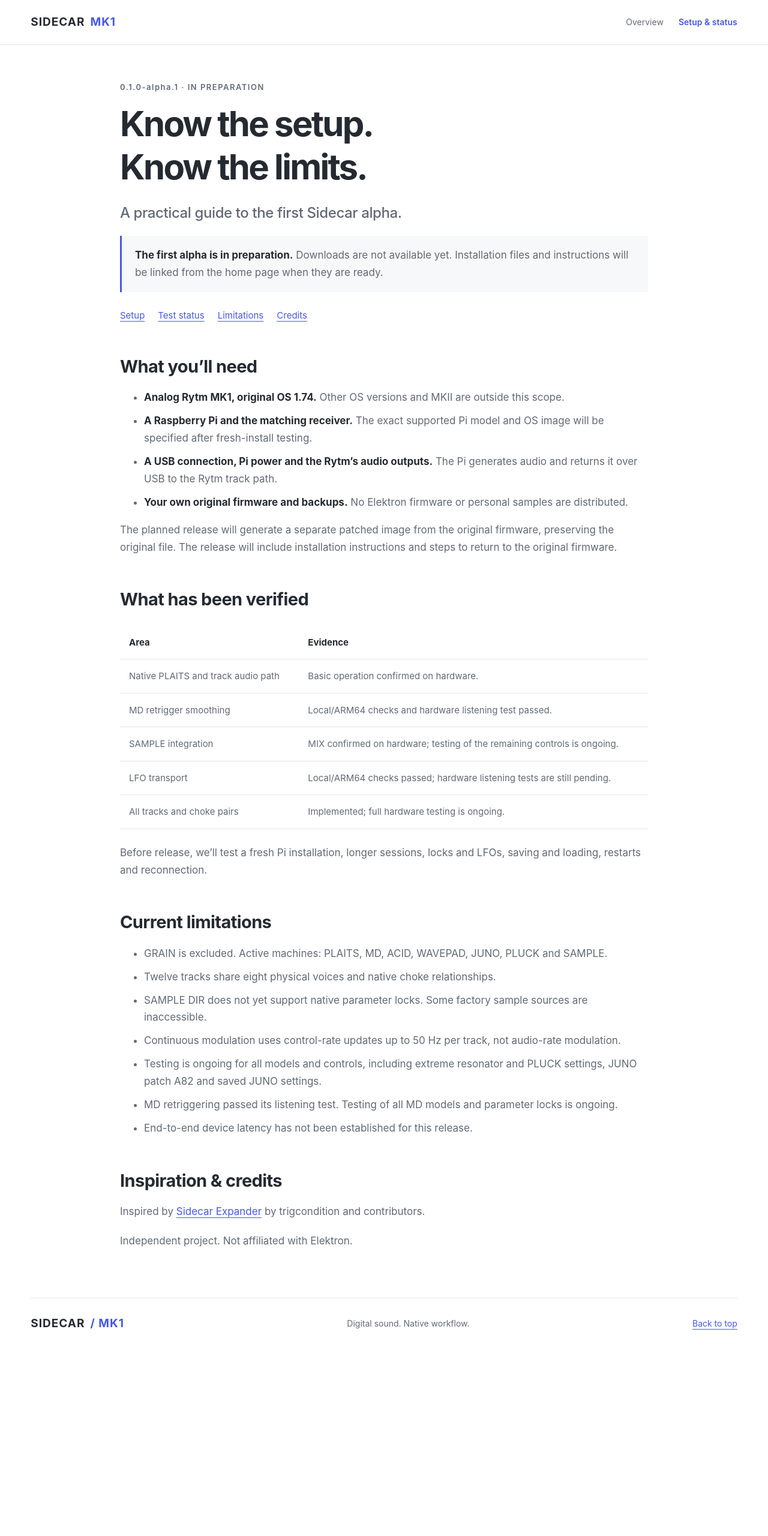
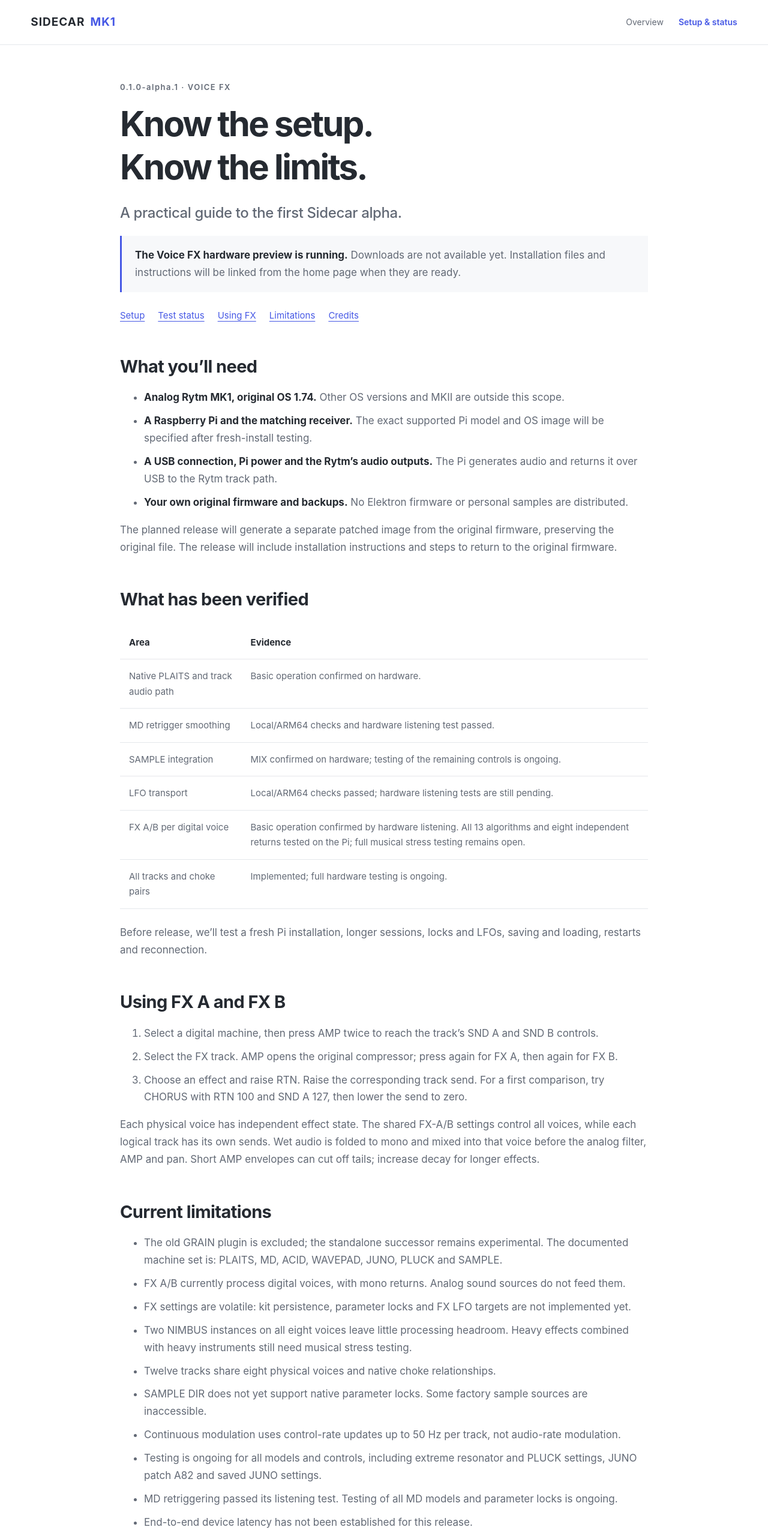
Before and after one commit to tmk009/Sidecar-MK1, a plain HTML site: page site/guide.html in a window 1280 px wide. Shown: the top 2560 px of the page at 60% size. Before the commit the page ends 2248 px from the top, so only its background shows below. Drawn offline with Linux system fonts and the light colour scheme.

Commit message:
0.1.0-alpha.1 – Voice FX

```diff
--- a/site/guide.html
+++ b/site/guide.html
@@ -20,16 +20,17 @@
 </div>
 </header>
 <main class="wrap guide" id="main">
-<p class="eyebrow">0.1.0-alpha.1 · IN PREPARATION</p>
+<p class="eyebrow">0.1.0-alpha.1 · VOICE FX</p>
 <h1>Know the setup.<br>Know the limits.</h1>
 <p class="lead">A practical guide to the first Sidecar alpha.</p>
 <div class="notice">
 <p>
-<strong>The first alpha is in preparation.</strong> Downloads are not available yet. Installation files and instructions will be linked from the home page when they are ready.</p>
+<strong>The Voice FX hardware preview is running.</strong> Downloads are not available yet. Installation files and instructions will be linked from the home page when they are ready.</p>
 </div>
 <nav aria-label="Guide sections">
 <a href="#setup">Setup</a>
 <a href="#status">Test status</a>
+<a href="#effects">Using FX</a>
 <a href="#limits">Limitations</a>
 <a href="#credits">Credits</a>
 </nav>
@@ -71,15 +72,29 @@
 <td>Local/ARM64 checks passed; hardware listening tests are still pending.</td>
 </tr>
 <tr>
+<td>FX A/B per digital voice</td>
+<td>Basic operation confirmed by hardware listening. All 13 algorithms and eight independent returns tested on the Pi; full musical stress testing remains open.</td>
+</tr>
+<tr>
 <td>All tracks and choke pairs</td>
 <td>Implemented; full hardware testing is ongoing.</td>
 </tr>
 </tbody>
 </table>
 <p>Before release, we’ll test a fresh Pi installation, longer sessions, locks and LFOs, saving and loading, restarts and reconnection.</p>
+<h2 id="effects">Using FX A and FX B</h2>
+<ol>
+<li>Select a digital machine, then press AMP twice to reach the track’s SND A and SND B controls.</li>
+<li>Select the FX track. AMP opens the original compressor; press again for FX A, then again for FX B.</li>
+<li>Choose an effect and raise RTN. Raise the corresponding track send. For a first comparison, try CHORUS with RTN 100 and SND A 127, then lower the send to zero.</li>
+</ol>
+<p>Each physical voice has independent effect state. The shared FX-A/B settings control all voices, while each logical track has its own sends. Wet audio is folded to mono and mixed into that voice before the analog filter, AMP and pan. Short AMP envelopes can cut off tails; increase decay for longer effects.</p>
 <h2 id="limits">Current limitations</h2>
 <ul>
-<li>GRAIN is excluded. Active machines: PLAITS, MD, ACID, WAVEPAD, JUNO, PLUCK and SAMPLE.</li>
+<li>The old GRAIN plugin is excluded; the standalone successor remains experimental. The documented machine set is: PLAITS, MD, ACID, WAVEPAD, JUNO, PLUCK and SAMPLE.</li>
+<li>FX A/B currently process digital voices, with mono returns. Analog sound sources do not feed them.</li>
+<li>FX settings are volatile: kit persistence, parameter locks and FX LFO targets are not implemented yet.</li>
+<li>Two NIMBUS instances on all eight voices leave little processing headroom. Heavy effects combined with heavy instruments still need musical stress testing.</li>
 <li>Twelve tracks share eight physical voices and native choke relationships.</li>
 <li>SAMPLE DIR does not yet support native parameter locks. Some factory sample sources are inaccessible.</li>
 <li>Continuous modulation uses control-rate updates up to 50 Hz per track, not audio-rate modulation.</li>
```
Also changed, not shown: site/index.html (+34 -5 lines), site/screens/amp2.png (added), site/screens/compressor.png (added), site/screens/fx-a.png (added), site/screens/fx-b.png (added).
